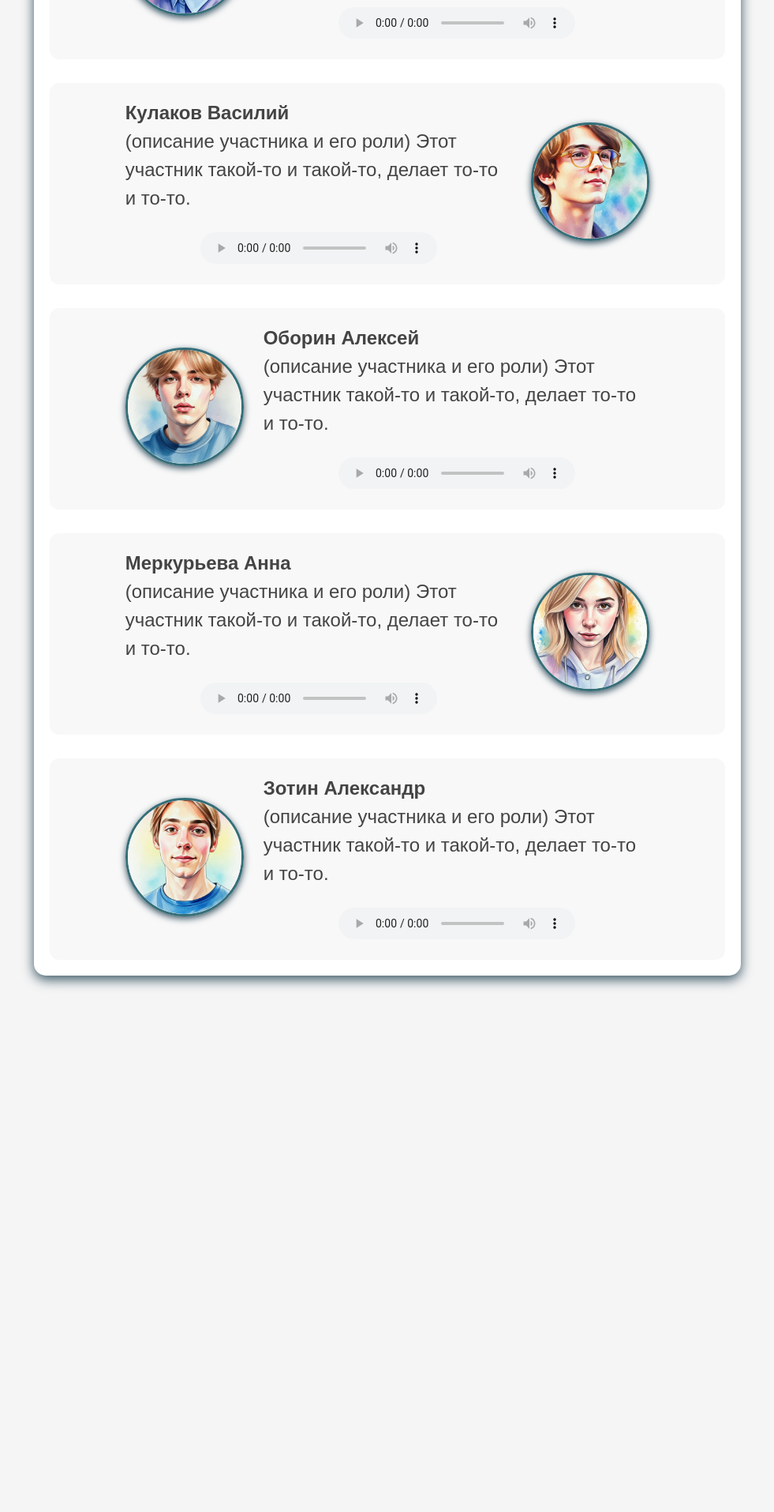
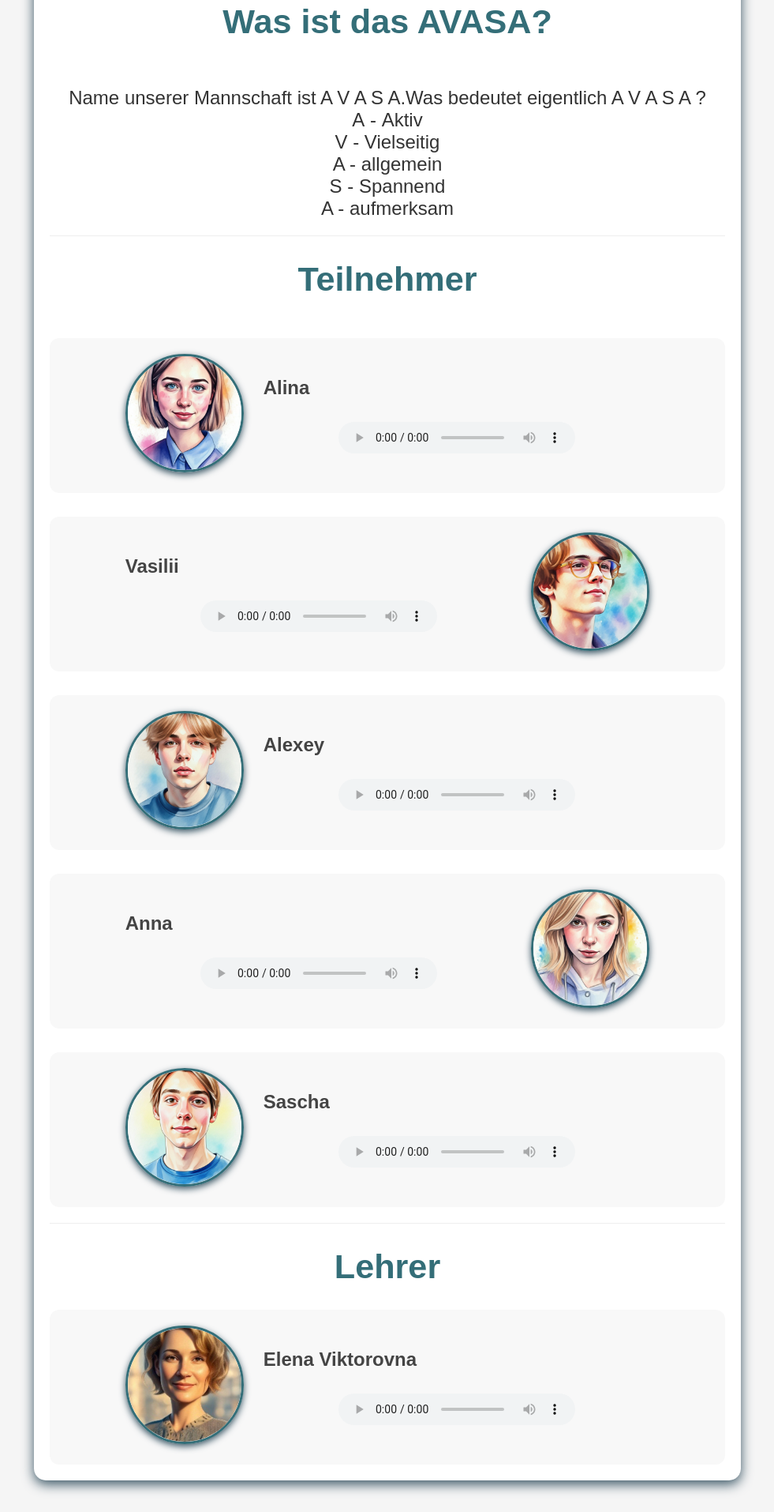
Before and after one commit to EtniceX/Digitale-Ferien.github.io, a plain HTML site: page index.html in a window 1280 px wide. Shown: the part 675-2589 px from the top of the page at 79% size, without its empty margins (149-1130 px from the left). Before the commit the page ends 1950 px from the top, so only its background shows below. Drawn offline with Linux system fonts and the light colour scheme.

Commit message:
Update index.html

```diff
--- a/index.html
+++ b/index.html
@@ -10,15 +10,28 @@
     <body>
         <div id="page-content">
             <div class="header-section">
-                <h1 id="command-name-title">Digitale Ferien 25</h1>
-                <h1 class="subtitle">Vielfältiges Deutschland</h1>
+                <h1 id="command-name-title">AVASA</h1>
+                <h1 class="subtitle">Schule Nummer 12 mit erweitertem Deutschunterricht Perm</h1>
                 <div class="avatar-container">
-                    <img id="command-avatar" src="./images/example-image.png" alt="Команда Digitale Ferien">
+                    <img id="command-avatar" src="./images/school12.jpg" alt="Unsere Team">
                 </div>
-                <p id="command-description">Краткое описание команды</p>
+                <p id="command-description">Digitale Ferien 25</p>
             </div>
 
-            <h2 id="members-title">Участники</h2>
+            <div class="header-section">
+            <h2 id = "members-title">Was ist das AVASA?</h2>
+            <div class="members-container">
+                <br> Name unserer Mannschaft ist A V A S A.Was bedeutet eigentlich A V A S A ?
+                <br>А - Aktiv
+                <br>V - Vielseitig
+                <br>A - allgemein
+                <br>S - Spannend
+                <br>A - aufmerksam
+
+            </div>
+            </div>
+            <h2 id="members-title">Teilnehmer</h2>
+            <div class="header-section">
             <div class="members-container">
                 <div class="member-div">
                     <div class="avatar-wrapper">
@@ -26,12 +39,10 @@
                     </div>
                     <div class="member-info">
                         <div class="member-text">
-                            <strong>Лунёва Алина</strong><br>
-                            (описание участника и его роли)
-                            Этот участник такой-то и такой-то, делает то-то и то-то.
+                            <strong>Alina</strong><br>
                         </div>
                         <audio controls class="member-audio">
-                            <source src="./audio-example.mp3" type="audio/mpeg">
+                            <source src="./voices/Alina.mp3" type="audio/mpeg">
                             Ваш браузер не поддерживает элемент audio.
                         </audio>
                     </div>
@@ -43,9 +54,7 @@
                     </div>
                     <div class="member-info">
                         <div class="member-text">
-                            <strong>Кулаков Василий</strong><br>
-                            (описание участника и его роли)
-                            Этот участник такой-то и такой-то, делает то-то и то-то.
+                            <strong>Vasilii</strong><br>
                         </div>
                         <audio controls class="member-audio">
                             <source src="./audio-example.mp3" type="audio/mpeg">
@@ -60,12 +69,10 @@
                     </div>
                     <div class="member-info">
                         <div class="member-text">
-                            <strong>Оборин Алексей</strong><br>
-                            (описание участника и его роли)
-                            Этот участник такой-то и такой-то, делает то-то и то-то.
+                            <strong>Alexey</strong><br>
                         </div>
                         <audio controls class="member-audio">
-                            <source src="./audio-example.mp3" type="audio/mpeg">
+                            <source src="./voices/Lesha.mp3" type="audio/mpeg">
                             Ваш браузер не поддерживает элемент audio.
                         </audio>
                     </div>
@@ -77,9 +84,7 @@
                     </div>
                     <div class="member-info">
                         <div class="member-text">
-                            <strong>Меркурьева Анна</strong><br>
-                            (описание участника и его роли)
-                            Этот участник такой-то и такой-то, делает то-то и то-то.
+                            <strong>Anna</strong><br>
                         </div>
                         <audio controls class="member-audio">
                             <source src="./audio-example.mp3" type="audio/mpeg">
@@ -94,17 +99,33 @@
                     </div>
                     <div class="member-info">
                         <div class="member-text">
-                            <strong>Зотин Александр</strong><br>
-                            (описание участника и его роли)
-                            Этот участник такой-то и такой-то, делает то-то и то-то.
+                            <strong>Sascha</strong><br>
                         </div>
                         <audio controls class="member-audio">
                             <source src="./audio-example.mp3" type="audio/mpeg">
                             Ваш браузер не поддерживает элемент audio.
                         </audio>
+
                     </div>
                 </div>
             </div>
+            </div>
+                        <h2 id="members-title">Lehrer</h2>
+                        <div class="members-container">
+                <div class="member-div">
+                    <div class="avatar-wrapper">
+                        <img class="member-avatar" src="./images/Elena.jpg" alt="Lehrer">
+                    </div>
+                    <div class="member-info">
+                        <div class="member-text">
+                            <strong>Elena Viktorovna</strong><br>
+                        </div>
+                        <audio controls class="member-audio">
+                            <source src="./voices/Elena.mp3" type="audio/mpeg">
+                            Ваш браузер не поддерживает элемент audio.
+                        </audio>
+                    </div>
+                </div>
         </div>
     </body>
 </html>
```
